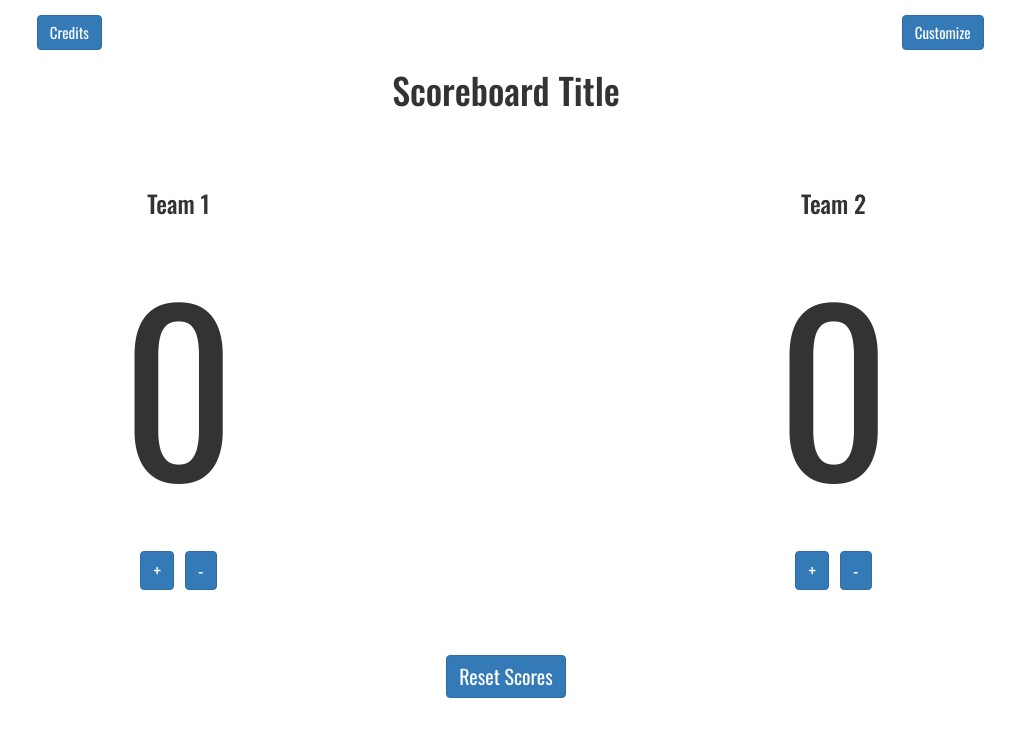
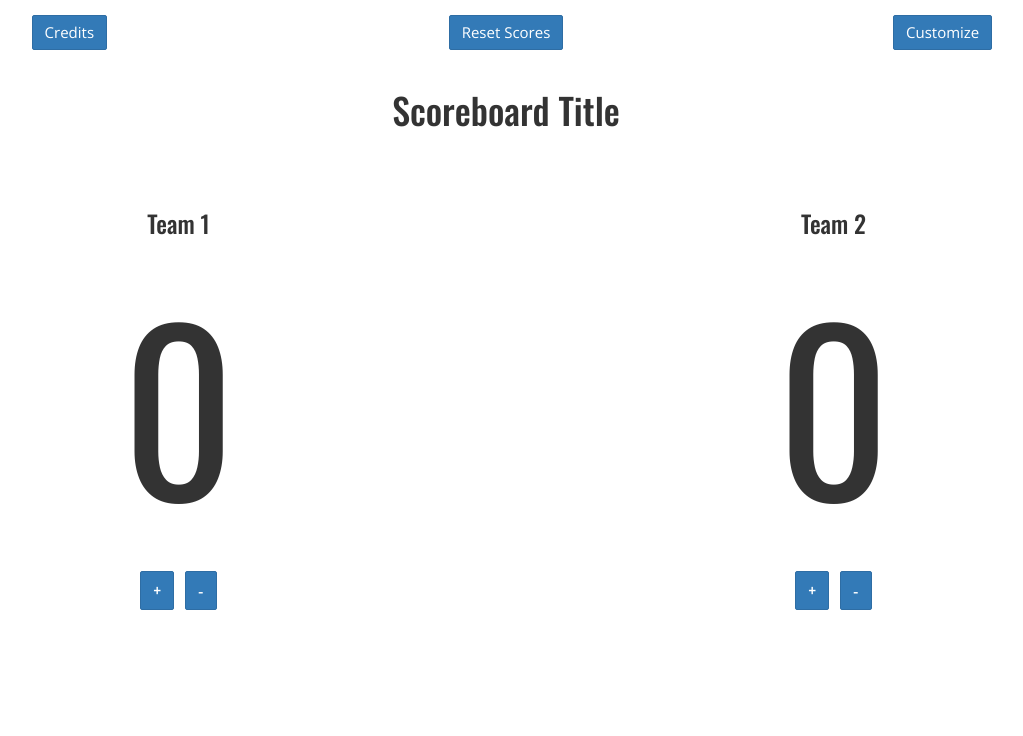
Before and after one commit to Megawats777/ScoreboardMaker, a plain HTML site: page index.html in a window 1280 px wide. Shown: the whole page, without its empty margins (134-1157 px from the left). Drawn offline with nearby package versions, Linux system fonts and the light colour scheme; a web font is replaced by a local one.

Commit message:
Placed the reset button on the overhead buttons section and reduced the curves of all buttons

```diff
--- a/ScoreboardStyle.css
+++ b/ScoreboardStyle.css
@@ -3,13 +3,16 @@
 .OverheadButtons
 {
     padding-top: 15px;
+    padding-bottom: 20px;
 
     text-align: center;
-    font-family: 'Oswald', sans-serif;
+    font-family: 'Open Sans', sans-serif;
 }
 
 .OverheadButtons button
 {
+    border-radius: 2px;
+
     font-size: 15px;
 }
 
@@ -56,6 +59,8 @@
 
 .ScoreAdjustmentButtons button
 {
+    border-radius: 2px;
+
     font-size: 18px;
 }
 
@@ -64,7 +69,7 @@
     margin-right: 8px;
 }
 
-.ResetScoreValueSection
+/* .ResetScoreValueSection
 {
     padding-top: 15px;
 
@@ -75,6 +80,6 @@
 .ResetScoreValueSection button
 {
     font-size: 20px;
-}
+} */
 
 /*---Scoreboard Content Styling End---*/
--- a/index.html
+++ b/index.html
@@ -25,6 +25,7 @@
             </div>
 
             <div class="col-lg-4 col-md-4 col-xs-4 col-sm-4">
+                <Button type="button" class="btn btn-primary" id="ResetScoreValueButton">Reset Scores</Button>
             </div>
 
             <div class="col-lg-4 col-md-4 col-xs-4 col-sm-4">
@@ -101,7 +102,7 @@
             </div>
 
             <div class="col-lg-4 col-md-4 col-xs-4 col-sm-4">
-                <Button type="button" class="btn btn-primary" id="ResetScoreValueButton">Reset Scores</Button>
+
             </div>
 
             <div class="col-lg-4 col-md-4 col-xs-4 col-sm-4">
```
